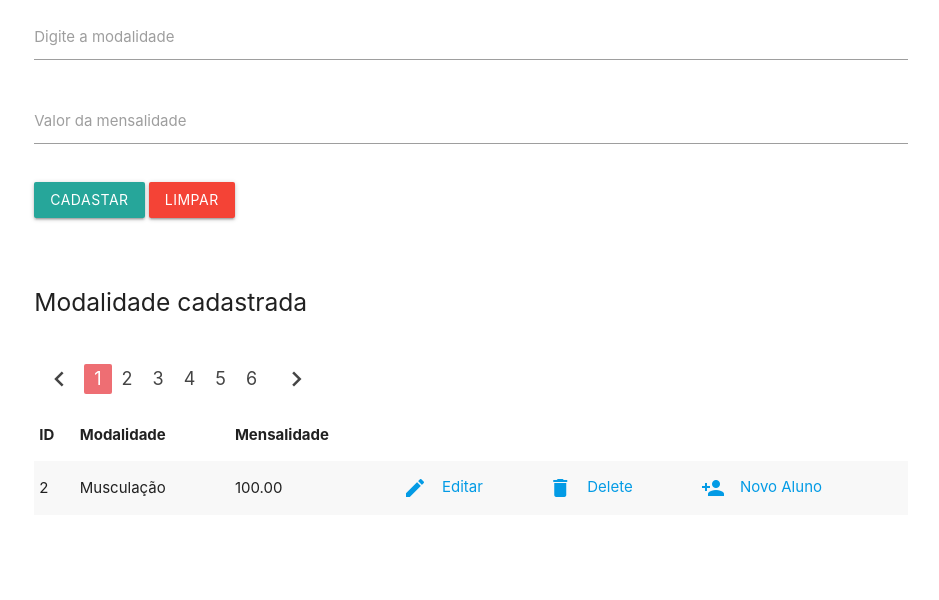
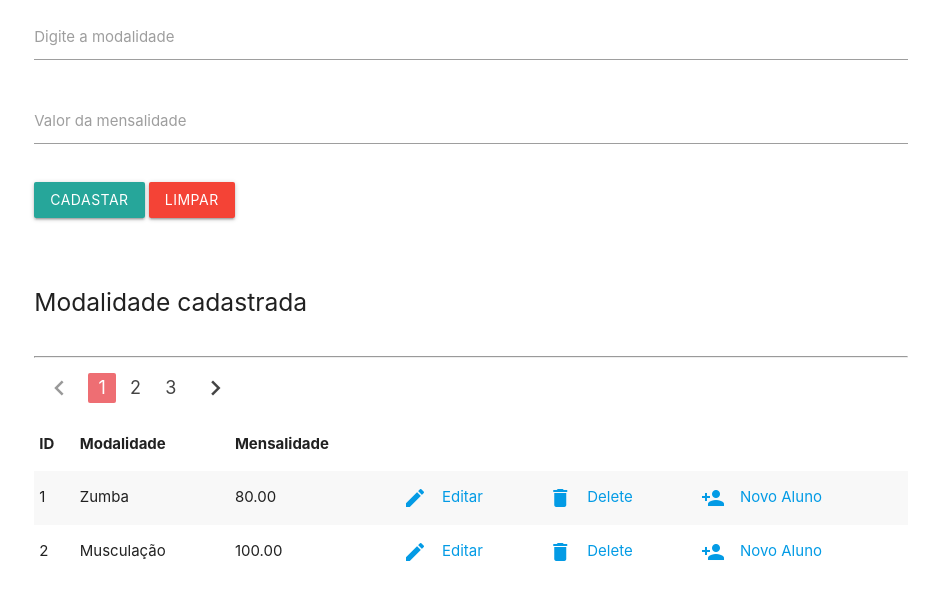
Before and after one commit to DiegoMoralesNavarro/Curso-de-PDO, a PHP site: page /public/modalidades.php?pagina=1 in a window 1280 px wide. Shown: the part 141-741 px from the top of the page, without its empty margins (169-1108 px from the left). Run offline with PHP 8.4, Linux system fonts and the light colour scheme; data comes from the database, SQL or seed files in the repository.

Commit message:
paginação

```diff
--- a/classes/Modalidades.class.php
+++ b/classes/Modalidades.class.php
@@ -10,7 +10,8 @@ class Modalidades extends Connection implements crudModalidades{
 	private $id;
 	private $modalidade;
 	private $mensalidade;
-	public $limitLista;
+	private $maxLinks;
+	private $maxPaginas;
 
 
 
@@ -40,19 +41,28 @@ class Modalidades extends Connection implements crudModalidades{
 		return $this->mensalidade;
 	}
 
-	public function setLimitLista($limitLista){
-		$this->limitLista = $limitLista;
+	public function setMaxLinks($maxLinks){
+		$this->maxLinks = $maxLinks;
 	}
 
-	public function getLimitLista(){
-		return $this->limitLista;
+	public function getMaxLinks(){
+		return $this->maxLinks;
+	}
+
+	public function setMaxPaginas($maxPaginas){
+		$this->maxPaginas = $maxPaginas;
+	}
+
+	public function getMaxPaginas(){
+		return $this->maxPaginas;
 	}
 
 	///
 
 	public function __construct(){
 
-		$this->setLimitLista(1);
+		$this->setMaxLinks(3);// maximo de numeros na paginação
+		$this->setMaxPaginas(2);// maximo de item por pagina
 
 	}
 
@@ -105,110 +115,44 @@ class Modalidades extends Connection implements crudModalidades{
 
 	}
 
-	public function dados($sql){
+
+
+	public function read(){
+
+
+		$pagina = (isset($_GET['pagina'])) ? (int)$_GET['pagina'] : 1;
+
+		$inicio = (($this->getMaxPaginas() * $pagina) - $this->getMaxPaginas());
+
+		$sql = "SELECT * FROM tb_modalidades limit $inicio , ".$this->getMaxPaginas()." ";
 		$stmt = Connection::prepare($sql); //conexão
 		$stmt->execute();
 
 		$result = $stmt->fetchAll(PDO::FETCH_ASSOC);
 
-		foreach ($result as $value) {
-				$this->setId($value['id']);
-				$this->setModalidade($value['modalidade']);
-				$this->setMensalidade($value['mensalidade']);
 
-				$_id = $this->getId();
-				$_mod = $this->getModalidade();
-				$_mens = $this->getMensalidade();
-
-				echo "<tr>";
-				echo "<td>$_id</td>";
-				echo "<td>$_mod</td>";
-				echo "<td>$_mens</td>";
-				echo "<td> <a href='edit-mod.php?id=$_id'> <i class='material-icons left'>edit</i> Editar </a> </td>";
-				echo "<td> <a href='../database/modalidades/delete.php?id=$_id'> <i class='material-icons left'>delete</i> Delete </a> </td>";
-				echo "<td> <a href='novo-aluno.php?id=$_id'> <i class='material-icons left'>person_add</i> Novo Aluno </a> </td>";
-				echo "</tr>";
-			}
-	}
-
-	public function read(){
-		$limit = $this->getLimitLista();
-
-		if(!isset($_GET['page'])){
-			$sql = "SELECT * FROM tb_modalidades limit $limit OFFSET 1";
-		 	$this->dados($sql);
-		}else{
-			$url = $_GET['page']; // pegar valor da page
-			$mod = $url*$limit - $limit;
-
-			$sql = "SELECT * FROM tb_modalidades limit $limit OFFSET $mod";
-			$this->dados($sql);
-		}
-
-		// if (isset($_GET['page'])) {
-		// 	$url = $_GET['page']; // pegar valor da page
-		// 	$mod = $url*$limit - $limit;
-
-		// 	$sql = "SELECT * FROM tb_modalidades limit $limit OFFSET $mod";
-		// 	$this->dados($sql);
-
-		// }else{
-		// 	$sql = "SELECT * FROM tb_modalidades limit $limit OFFSET 1";
-		// 	$this->dados($sql);
-		// }
+		require_once "../forms/table-read-mod.php";
 
 	}
 
 	public function paginar(){
 
-		$sql_Pg = "SELECT * FROM tb_modalidades";
-		$stmt_Pg = Connection::prepare($sql_Pg); //conexão
-		$stmt_Pg->execute();
 
-		$count = $stmt_Pg->rowCount();// total de registro
+		$pagina = (isset($_GET['pagina'])) ? (int)$_GET['pagina'] : 1;
+		$pagina_Voltar = $pagina - 1;
+		$pagina_Avancar = $pagina + 1;
 
-		$calculate = ceil($count/$this->getLimitLista()); //total dividido pelo limite
+		$sql_pg = "SELECT * FROM tb_modalidades";
+		$stmt_pg = Connection::prepare($sql_pg); //conexão
+		$stmt_pg->execute();
 
-		//bt
-		if (!isset($_GET['page'])) {
-			$anterior =  - 1;
-			$seginte =  + 1;
-		}else{
-			$anterior = $_GET['page'] - 1;
-			$seginte = $_GET['page'] + 1;
-		}
+		$total = $stmt_pg->rowCount();
+		$total_Paginas = ceil($total/$this->getMaxPaginas());
+
+		require_once "../forms/table-page-mod.php";
 
 
-
-		echo " <li class='waves-effect'><a href='?page=$anterior'><i class='material-icons'>chevron_left</i></a></li>";
-
-
-			for($i = 1;  $i <= $calculate; $i++){
-
-				if (!isset($_GET['page'])){
-
-					if(1 == $i){
-						echo "<li class='active'><a href='?page=$i'>$i</a></li>";
-					}else{
-						echo "<li class='waves-effect'><a href='?page=$i'>$i</a></li>";
-					}
-
-				}else{
-					if($_GET['page'] == $i){
-						echo "<li class='active'><a href='?page=$i'>$i</a></li>";
-					}else{
-						echo "<li class='waves-effect'><a href='?page=$i'>$i</a></li>";
-					}
-				}
-
-			}
-
-
-		echo " <li class='waves-effect'><a href='?page=$seginte'><i class='material-icons'>chevron_right</i></a></li>";
-
 	}
-
-
 
 
 
--- /dev/null
+++ b/forms/table-page-mod.php
@@ -0,0 +1,43 @@
+
+<?php
+if ($total > $this->getMaxPaginas()) {
+			if($pagina == 1){
+?>
+				<li class='disabled'><a ><i class='material-icons'>chevron_left</i></a></li>
+<?php
+			}else{
+?>
+				<li class='waves-effect'><a href='?pagina=<?php echo $pagina_Voltar ?>'><i class='material-icons'>chevron_left</i></a></li>
+<?php
+			}
+
+			for($i = $pagina - $this->getMaxLinks(); $i <= $pagina - 1; $i++ ){
+				if($i >= 1){
+?>
+					<li class='waves-effect'><a href='?pagina=<?php echo $i ?>'><?php echo $i ?></a></li>
+<?php
+				}
+			}
+?>
+			<li class='active'><a href='?pagina=<?php echo $i ?>'><?php echo $i ?></a></li>
+<?php
+			for($i = $pagina + 1; $i <= $pagina + $this->getMaxLinks(); $i++ ){
+				if($i <= $total_Paginas){
+?>
+					<li class='waves-effect'><a href='?pagina=<?php echo $i ?>'><?php echo $i ?></a></li>
+<?php
+				}
+			}
+			if($pagina == $total_Paginas){
+?>
+				<li class='disabled'><a><i class='material-icons'>chevron_right</i></a></li>
+<?php
+			}else{
+?>
+				<li class='waves-effect'><a href='?pagina=<?php echo $pagina_Avancar ?>'><i class='material-icons'>chevron_right</i></a></li>
+<?php
+			}
+		}
+
+
+?>
--- /dev/null
+++ b/forms/table-read-mod.php
@@ -0,0 +1,32 @@
+
+<?php
+
+foreach ($result as $value) {
+
+	$this->setModalidade($value['modalidade']);
+	$this->setId($value['id']);
+	$this->setModalidade($value['modalidade']);
+	$this->setMensalidade($value['mensalidade']);
+
+	$_id = $this->getId();
+	$_mod = $this->getModalidade();
+	$_mens = $this->getMensalidade();
+
+?>
+
+
+<tr>
+	<td><?php echo $_id ?></td>
+	<td><?php echo $_mod ?></td>
+	<td><?php echo $_mens ?></td>
+	<td> <a href='edit-mod.php?id=$_id'> <i class='material-icons left'>edit</i> Editar </a> </td>
+	<td> <a href='../database/modalidades/delete.php?id=$_id'> <i class='material-icons left'>delete</i> Delete </a> </td>
+	<td> <a href='novo-aluno.php?id=$_id'> <i class='material-icons left'>person_add</i> Novo Aluno </a> </td>
+</tr>
+
+
+<?php
+
+}
+
+?>
--- a/public/modalidades.php
+++ b/public/modalidades.php
@@ -46,8 +46,9 @@ session_start();
 			</thead>
 			<tbody>
 				<?php require_once "../database/modalidades/read.php"; ?>
+
 			</tbody>
-
+<hr>
 			<ul class='pagination'>
 				<?php require_once "../database/modalidades/paginar.php"; ?>
 			</ul>
```
